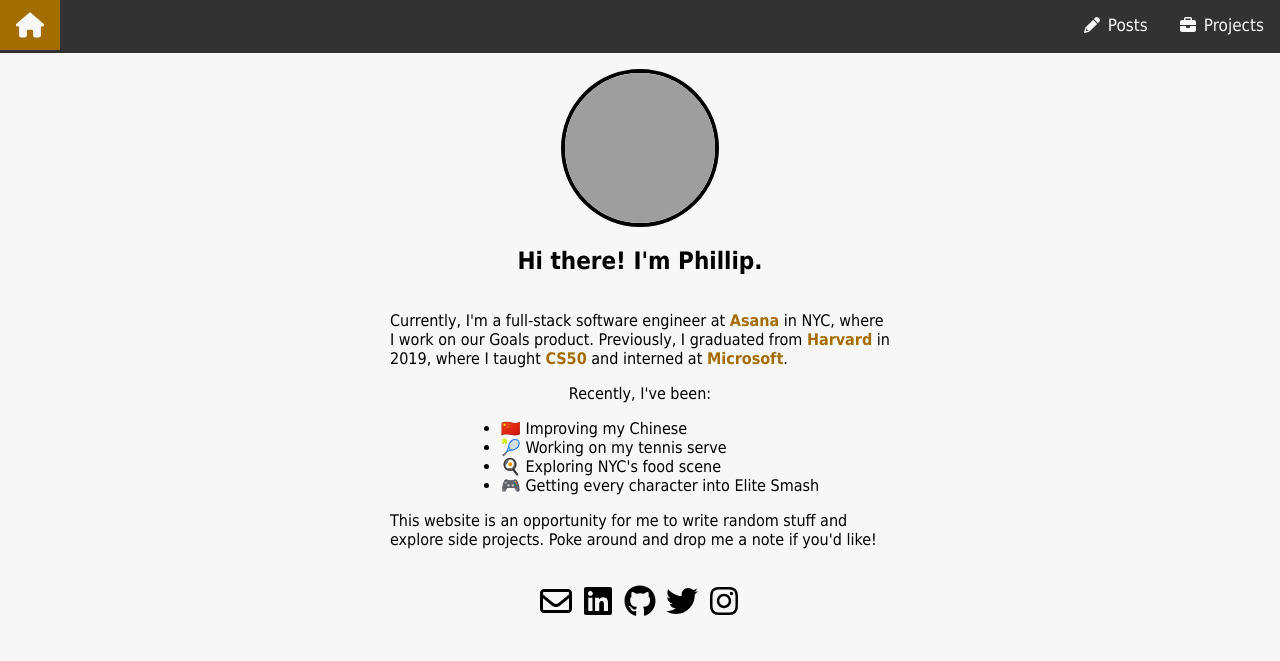
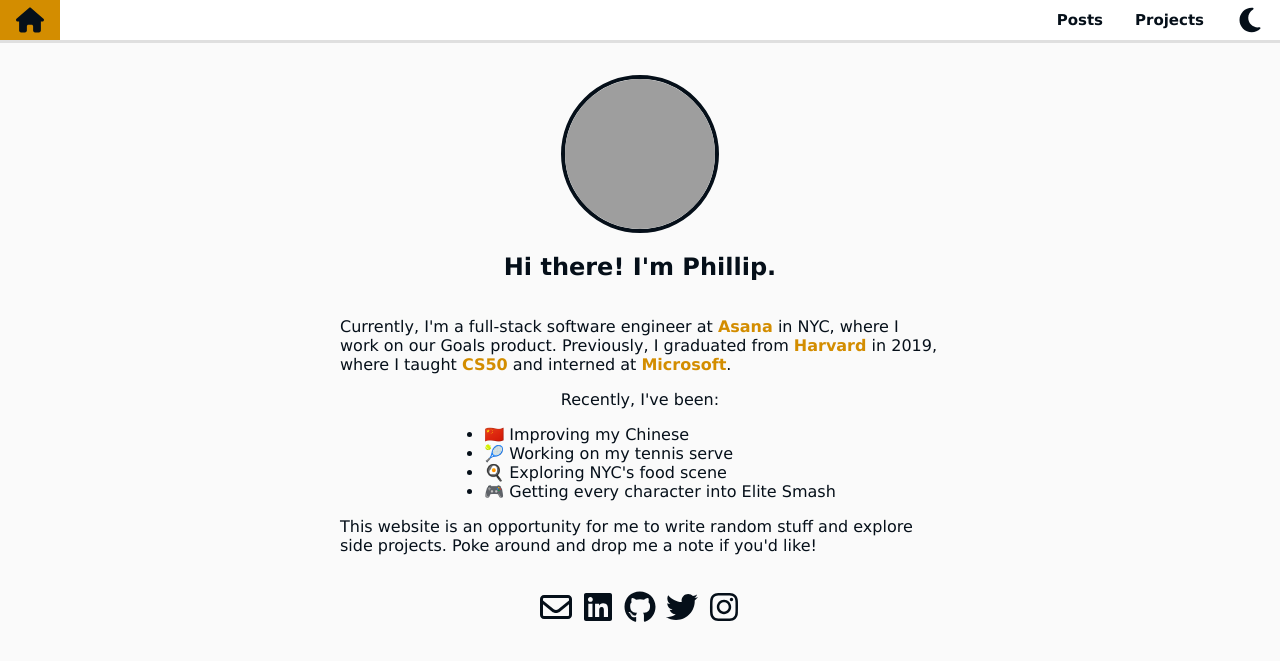
Before and after one commit to phillipyu/phillipyu.github.io, a Jekyll site: the page built from index.html, in a window 1280 px wide. Shown: the top 661 px of the page. Built offline with Jekyll 4.4.1, drawn with Linux system fonts in a browser that asks for light colours; grey boxes are pictures that could not be loaded.

Commit message:
adds basic dark mode functionality

```diff
--- a/_includes/footer.html
+++ b/_includes/footer.html
@@ -1,37 +1,12 @@
 <footer class="social-media">
-  <a href="mailto:phillip.yu.1@gmail.com"
-    ><img
-      src="/assets/images/envelope-regular.svg"
-      alt="email"
+  {% for item in site.data.social-media %}
+  <a href="{{ item.link }}">
+    <img
+      src="/assets/images/{{item.icon}}"
       height="32px"
       width="32px"
-  /></a>
-  <a href="https://www.linkedin.com/in/phillip-yu/"
-    ><img
-      src="/assets/images/linkedin.svg"
-      alt="linkedin"
-      height="32px"
-      width="32px"
-  /></a>
-  <a href="https://github.com/phillipyu"
-    ><img
-      src="/assets/images/github.svg"
-      alt="github"
-      height="32px"
-      width="32px"
-  /></a>
-  <a href="https://twitter.com/yu_phillip"
-    ><img
-      src="/assets/images/twitter.svg"
-      alt="twitter"
-      height="32px"
-      width="32px"
-  /></a>
-  <a href="https://www.instagram.com/yu_phillip/"
-    ><img
-      src="/assets/images/instagram.svg"
-      alt="instagram"
-      height="32px"
-      width="32px"
-  /></a>
+      class="footer-icon"
+    />
+  </a>
+  {% endfor %}
 </footer>
--- a/_includes/navigation.html
+++ b/_includes/navigation.html
@@ -2,21 +2,29 @@
   <a href="/" class="tab-home {% if page.url == "/" %}current{% endif %}"
     ><img
       src="/assets/images/house-solid.svg"
-      alt="twitter"
+      alt="home"
       height="28px"
       width="28px"
-      class="tab-icon"
+      class="tab-home-icon"
   /></a>
   {% for item in site.data.navigation %}
     <a href="{{ item.link }}" {% if page.url == item.link %}class="current"{% endif %}>
-            <i class="{{ item.icon }}"></i>
-            <img
+      <!-- <img
           src="/assets/images/{{item.icon}}"
           height="16px"
           width="16px"
           class="tab-icon"
-            />
+      /> -->
       <div class="tab-name">{{ item.name }}</div>
     </a>
   {% endfor %}
+  <img
+    src="/assets/images/moon-solid.svg"
+    alt="dark mode"
+    height="28px"
+    width="28px"
+    class="dark-mode-toggle"
+  />
+  <!-- in contrast to set-dark-mode, this script can be loaded async  -->
+  <script src="/assets/js/toggle-dark-mode.js" async></script>
 </nav>
--- a/_layouts/default.html
+++ b/_layouts/default.html
@@ -5,6 +5,8 @@
     <meta name="viewport" content="width=device-width, initial-scale=1.0" />
     <title>{{ page.title }}</title>
     <link rel="stylesheet" href="/assets/css/styles.css" />
+    <!-- add set-dark-mode script as blocking in the HTML head, so it runs before the layout has loaded and we don't get a flicker -->
+    <script src="/assets/js/set-dark-mode.js"></script>
   </head>
   <body>
     {% include navigation.html %}
--- a/_sass/main.scss
+++ b/_sass/main.scss
@@ -1,14 +1,35 @@
+$white: rgb(255, 255, 255);
 $black: rgb(0, 0, 0);
-$almost-white: #f7f7f7;
+$almost-black: rgb(5, 15, 25);
+$almost-white: rgb(250, 250, 250);
 $almost-white-filter: invert(100%) sepia(35%) saturate(0%) hue-rotate(349deg)
   brightness(104%) contrast(94%); // computed using https://codepen.io/sosuke/pen/Pjoqqp
-$gray: rgb(50, 50, 50);
-$headshot-brown: rgb(164, 109, 0);
+$almost-black-filter: invert(5%) sepia(11%) saturate(4329%) hue-rotate(174deg)
+  brightness(94%) contrast(99%);
+$light-gray: rgb(223, 223, 223);
+$headshot-brown: rgb(211, 141, 0);
+
+:root {
+  // SASS variable interpolation is necessary when inside the :root block, see https://stackoverflow.com/questions/52603815/css-root-variables-and-sass-functions
+  --text-color: #{$almost-black};
+  --icon-color: #{$almost-black-filter};
+  --background-color: #{$almost-white};
+  --topbar-background-color: #{$white};
+  --selected-color: #{$headshot-brown};
+}
+
+:root.dark-theme {
+  --text-color: #{$almost-white};
+  --icon-color: #{$almost-white-filter};
+  --background-color: #{$almost-black};
+  --topbar-background-color: #{$black};
+  --selected-color: #{$headshot-brown};
+}
 
 body {
-  color: $black;
-  background-color: $almost-white;
-  font-family: "Tahoma", Sans-Serif;
+  color: var(--text-color);
+  background-color: var(--background-color);
+  font-family: "Verdana", Sans-Serif;
   display: flex;
   flex-direction: column;
   align-items: center;
@@ -19,7 +40,7 @@
   height: 150px;
   width: 150px;
   border-radius: 50%;
-  border-color: $black;
+  border-color: var(--text-color);
   border-width: 4px;
   border-style: solid;
 }
@@ -36,49 +57,58 @@
 }
 
 .topbar {
-  background-color: rgb(50, 50, 50);
-  min-height: 50px;
+  background-color: var(--topbar-background-color);
+  min-height: 40px;
   width: 100%;
   display: flex;
-  border-bottom: solid $gray;
+  border-bottom: solid $light-gray;
+  margin-bottom: 16px;
 
   a {
-    font-size: 17px;
+    font-size: 15px;
+    font-weight: bold;
     display: flex;
     align-items: center;
     padding: 0px 16px;
-    color: $almost-white;
+    color: var(--text-color);
     text-decoration: none;
   }
 
   a:hover {
-    background-color: $headshot-brown;
-  }
-
-  a:active {
-    background-color: rgb(210, 130, 77);
+    background-color: var(--selected-color);
   }
 
   .current {
-    background-color: $headshot-brown;
+    background-color: var(--selected-color);
   }
 }
 
 // I colored the SVGs following this answer: https://stackoverflow.com/a/53336754
 .tab-icon {
   filter: $almost-white-filter;
+  padding-right: 8px;
 }
 
-.tab-name {
-  padding-left: 8px;
+.tab-home-icon {
+  filter: var(--icon-color);
 }
 
 .tab-home {
   margin-right: auto;
 }
 
+.footer-icon {
+  filter: var(--icon-color);
+}
+
+.dark-mode-toggle {
+  padding: 0px 16px;
+  filter: var(--icon-color);
+  align-self: center;
+}
+
 .content {
-  max-width: 500px;
+  max-width: 600px;
   display: flex;
   flex-direction: column;
   align-items: center;
@@ -86,7 +116,7 @@
 
   a {
     text-decoration: none;
-    color: $headshot-brown;
+    color: var(--selected-color);
     font-weight: bold;
   }
 }
--- /dev/null
+++ b/assets/js/set-dark-mode.js
@@ -0,0 +1,11 @@
+const currentTheme = localStorage.getItem("theme");
+const rootClassList = document.querySelector(":root").classList;
+
+switch (currentTheme) {
+    case "dark":
+        rootClassList.add("dark-theme");
+        break;
+    case "light":
+        rootClassList.remove("dark-theme");
+        break;
+}
--- /dev/null
+++ b/assets/js/toggle-dark-mode.js
@@ -0,0 +1,9 @@
+const toggle = document.querySelector(".dark-mode-toggle");
+
+toggle.addEventListener("click", () => {
+    const rootClassList = document.querySelector(":root").classList;
+    rootClassList.toggle("dark-theme");
+
+    const isDark = rootClassList.contains("dark-theme");
+    localStorage.setItem("theme", isDark ? "dark" : "light");
+});
```
Also changed, not shown: _data/social-media.yaml (added, +20 -0 lines), assets/images/moon-solid.svg (added). Lines whose indentation alone changed are shown as unchanged.
